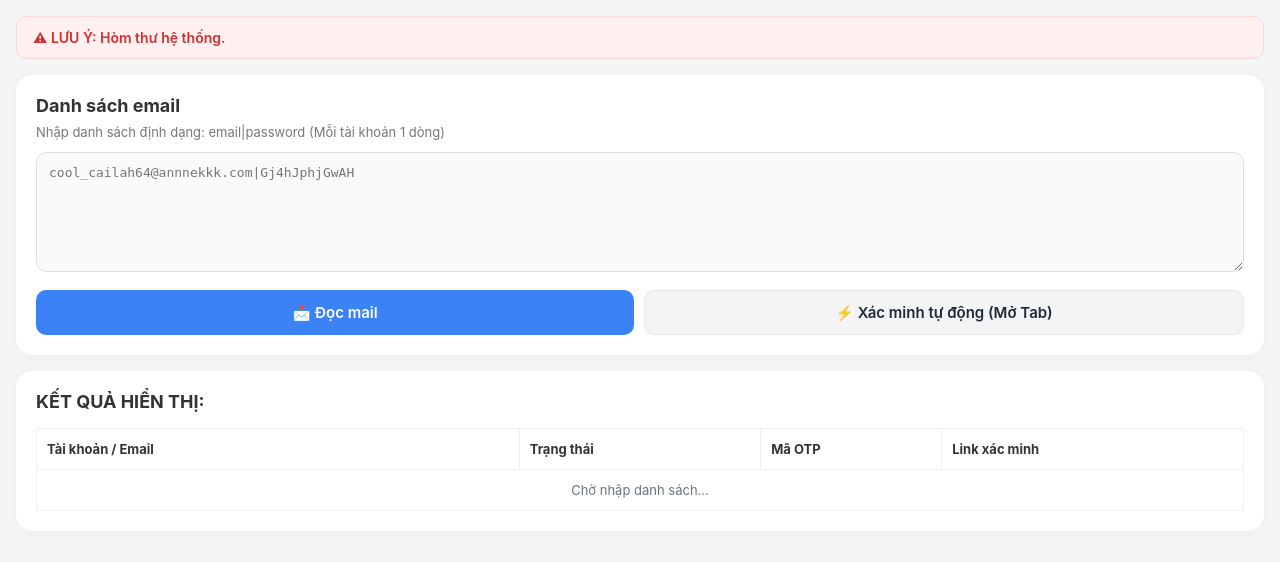
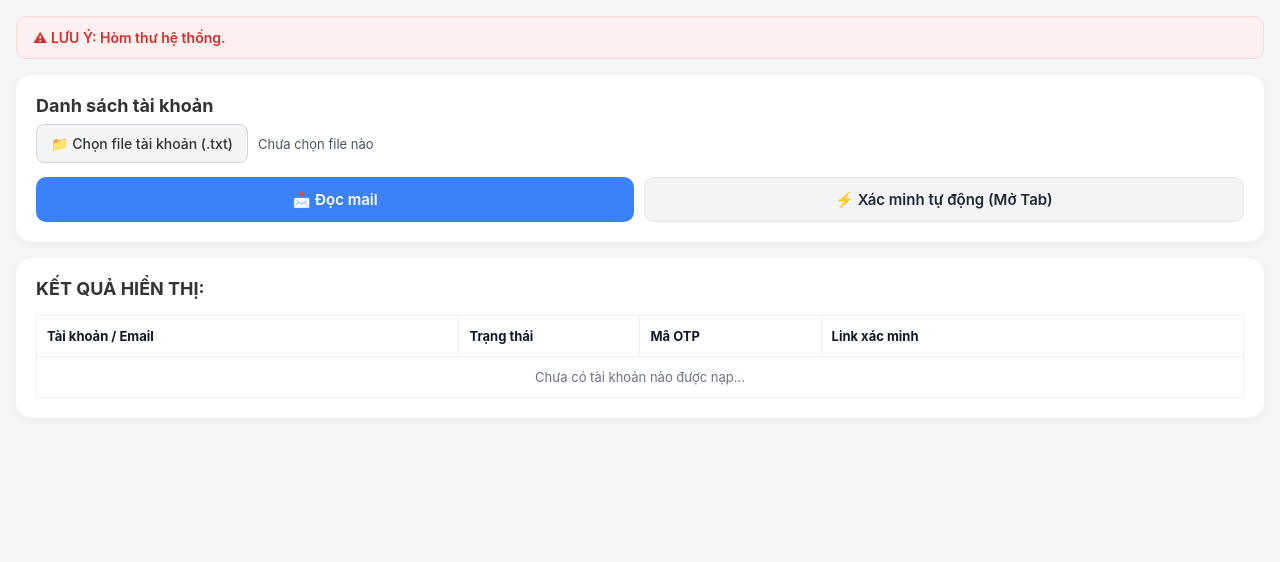
Before and after one commit to quocbaouwu-ux/web_checker, a Flask app: page / in a window 1280 px wide. Shown: the top 562 px of the page. Run offline with Flask 3, Linux system fonts and the light colour scheme.

Commit message:
Update index.html

```diff
--- a/templates/index.html
+++ b/templates/index.html
@@ -5,26 +5,166 @@
     <meta name="viewport" content="width=device-width, initial-scale=1.0">
     <title>Web Checker Mail</title>
     <style>
-        * { box-sizing: border-box; font-family: -apple-system, BlinkMacSystemFont, "Segoe UI", Roboto, sans-serif; }
-        body { background-color: #f4f5f7; margin: 0; padding: 16px; color: #333; }
-        .alert-box { background-color: #fff0f0; border: 1px solid #ffd6d6; color: #d32f2f; padding: 12px 16px; border-radius: 10px; font-size: 14px; font-weight: 600; margin-bottom: 16px; }
-        .card { background: #ffffff; border-radius: 16px; padding: 20px; margin-bottom: 16px; box-shadow: 0 2px 8px rgba(0,0,0,0.04); }
-        .card h3 { margin-top: 0; margin-bottom: 8px; font-size: 18px; font-weight: 700; }
-        .card p.sub-text { color: #777; font-size: 13px; margin-top: 0; margin-bottom: 12px; }
-        textarea { width: 100%; height: 120px; border: 1px solid #e0e0e0; border-radius: 10px; padding: 12px; font-family: monospace; font-size: 13px; outline: none; resize: vertical; background-color: #fafafa; }
-        .btn-group { display: flex; gap: 10px; margin-top: 14px; }
-        .btn { flex: 1; padding: 12px 16px; border: none; border-radius: 10px; font-size: 15px; font-weight: 600; cursor: pointer; display: flex; align-items: center; justify-content: center; gap: 6px; transition: all 0.2s; }
-        .btn-read { background-color: #3b82f6; color: #ffffff; }
-        .btn-auto { background-color: #f3f4f6; color: #1f2937; border: 1px solid #e5e7eb; }
-        .btn:disabled { opacity: 0.6; cursor: not-allowed; }
-        .table-container { overflow-x: auto; }
-        table { width: 100%; border-collapse: collapse; margin-top: 8px; }
-        th, td { border: 1px solid #f0f0f0; padding: 12px 10px; text-align: left; font-size: 13px; word-break: break-all; }
-        th { background-color: #ffffff; font-weight: 700; }
-        .badge-success { color: #16a34a; font-weight: 700; }
-        .badge-error { color: #dc2626; font-weight: 700; }
-        a.link-btn { color: #2563eb; text-decoration: underline; }
-        .text-muted { color: #6b7280; }
+        * {
+            box-sizing: border-box;
+            font-family: -apple-system, BlinkMacSystemFont, "Segoe UI", Roboto, Helvetica, Arial, sans-serif;
+        }
+
+        body {
+            background-color: #f4f5f7;
+            margin: 0;
+            padding: 16px;
+            color: #333;
+        }
+
+        .alert-box {
+            background-color: #fff0f0;
+            border: 1px solid #ffd6d6;
+            color: #d32f2f;
+            padding: 12px 16px;
+            border-radius: 10px;
+            font-size: 14px;
+            font-weight: 600;
+            margin-bottom: 16px;
+            display: flex;
+            align-items: center;
+            gap: 6px;
+        }
+
+        .card {
+            background: #ffffff;
+            border-radius: 16px;
+            padding: 20px;
+            margin-bottom: 16px;
+            box-shadow: 0 2px 8px rgba(0, 0, 0, 0.04);
+        }
+
+        .card h3 {
+            margin-top: 0;
+            margin-bottom: 8px;
+            font-size: 18px;
+            font-weight: 700;
+        }
+
+        .file-upload-box {
+            display: flex;
+            align-items: center;
+            gap: 10px;
+            margin-bottom: 14px;
+        }
+
+        .file-input-label {
+            background-color: #f3f4f6;
+            border: 1px solid #d1d5db;
+            padding: 10px 14px;
+            border-radius: 8px;
+            cursor: pointer;
+            font-size: 14px;
+            font-weight: 500;
+        }
+
+        .file-input-label:hover {
+            background-color: #e5e7eb;
+        }
+
+        .file-name-info {
+            font-size: 13px;
+            color: #4b5563;
+        }
+
+        .btn-group {
+            display: flex;
+            gap: 10px;
+            margin-top: 10px;
+        }
+
+        .btn {
+            flex: 1;
+            padding: 12px 16px;
+            border: none;
+            border-radius: 10px;
+            font-size: 15px;
+            font-weight: 600;
+            cursor: pointer;
+            display: flex;
+            align-items: center;
+            justify-content: center;
+            gap: 6px;
+            transition: all 0.2s ease;
+        }
+
+        .btn-read {
+            background-color: #3b82f6;
+            color: #ffffff;
+        }
+
+        .btn-read:hover {
+            background-color: #2563eb;
+        }
+
+        .btn-auto {
+            background-color: #f3f4f6;
+            color: #1f2937;
+            border: 1px solid #e5e7eb;
+        }
+
+        .btn-auto:hover {
+            background-color: #e5e7eb;
+        }
+
+        .btn:disabled {
+            opacity: 0.6;
+            cursor: not-allowed;
+        }
+
+        .table-container {
+            overflow-x: auto;
+        }
+
+        table {
+            width: 100%;
+            border-collapse: collapse;
+            margin-top: 8px;
+        }
+
+        th, td {
+            border: 1px solid #f0f0f0;
+            padding: 12px 10px;
+            text-align: left;
+            font-size: 13px;
+            vertical-align: middle;
+            word-break: break-all;
+        }
+
+        th {
+            background-color: #ffffff;
+            font-weight: 700;
+            color: #111827;
+        }
+
+        .badge-success {
+            color: #16a34a;
+            font-weight: 700;
+        }
+
+        .badge-error {
+            color: #dc2626;
+            font-weight: 700;
+        }
+
+        a.link-btn {
+            color: #2563eb;
+            text-decoration: underline;
+        }
+
+        .text-muted {
+            color: #6b7280;
+        }
+
+        .status-error-text {
+            color: #dc2626;
+            font-size: 12px;
+        }
     </style>
 </head>
 <body>
@@ -34,10 +174,13 @@
     </div>
 
     <div class="card">
-        <h3>Danh sách email</h3>
-        <p class="sub-text">Nhập danh sách định dạng: <code>email|password</code> (Mỗi tài khoản 1 dòng)</p>
+        <h3>Danh sách tài khoản</h3>
 
-        <textarea id="emailInput" placeholder="cool_cailah64@annnekkk.com|Gj4hJphjGwAH"></textarea>
+        <div class="file-upload-box">
+            <label class="file-input-label" for="fileInput">📁 Chọn file tài khoản (.txt)</label>
+            <input type="file" id="fileInput" accept=".txt,.csv" style="display: none;" onchange="handleFileSelect(event)">
+            <span class="file-name-info" id="fileNameInfo">Chưa chọn file nào</span>
+        </div>
 
         <div class="btn-group">
             <button class="btn btn-read" id="btnRead" onclick="processVerify(false)">
@@ -55,15 +198,15 @@
             <table>
                 <thead>
                     <tr>
-                        <th style="width: 40%;">Tài khoản / Email</th>
-                        <th style="width: 20%;">Trạng thái</th>
+                        <th style="width: 35%;">Tài khoản / Email</th>
+                        <th style="width: 15%;">Trạng thái</th>
                         <th style="width: 15%;">Mã OTP</th>
-                        <th style="width: 25%;">Link xác minh</th>
+                        <th style="width: 35%;">Link xác minh</th>
                     </tr>
                 </thead>
                 <tbody id="resultBody">
                     <tr>
-                        <td colspan="4" style="text-align: center;" class="text-muted">Chờ nhập danh sách...</td>
+                        <td colspan="4" style="text-align: center;" class="text-muted">Chưa có tài khoản nào được nạp...</td>
                     </tr>
                 </tbody>
             </table>
@@ -71,23 +214,62 @@
     </div>
 
     <script>
+        let loadedAccounts = [];
+
+        function handleFileSelect(event) {
+            const file = event.target.files[0];
+            if (!file) return;
+
+            document.getElementById('fileNameInfo').innerText = file.name;
+
+            const reader = new FileReader();
+            reader.onload = function(e) {
+                const text = e.target.result;
+                loadedAccounts = text.split('\n').map(l => l.trim()).filter(l => l.length > 0);
+
+                // Hiển thị ngay danh sách email vừa nạp vào bảng bên dưới
+                renderInitialTable(loadedAccounts);
+            };
+            reader.readAsText(file);
+        }
+
+        function renderInitialTable(accounts) {
+            const tbody = document.getElementById('resultBody');
+            tbody.innerHTML = '';
+
+            if (accounts.length === 0) {
+                tbody.innerHTML = `<tr><td colspan="4" style="text-align: center;" class="text-muted">File rỗng hoặc không đúng định dạng!</td></tr>`;
+                return;
+            }
+
+            accounts.forEach(line => {
+                const parts = line.split('|');
+                const email = parts[0] ? parts[0].trim() : line;
+
+                const tr = document.createElement('tr');
+                tr.innerHTML = `
+                    <td>${email}</td>
+                    <td><span class="text-muted">Chờ xử lý</span></td>
+                    <td><span class="text-muted">N/A</span></td>
+                    <td><span class="text-muted">Sẵn sàng</span></td>
+                `;
+                tbody.appendChild(tr);
+            });
+        }
+
         async function processVerify(isOpenTabs) {
             const btnRead = document.getElementById('btnRead');
             const btnAuto = document.getElementById('btnAuto');
-            const input = document.getElementById('emailInput').value.trim();
             const tbody = document.getElementById('resultBody');
 
-            if (!input) {
-                alert("Vui lòng nhập ít nhất 1 tài khoản!");
+            if (loadedAccounts.length === 0) {
+                alert("Vui lòng chọn file chứa danh sách tài khoản trước!");
                 return;
             }
 
-            const lines = input.split('\n').map(l => l.trim()).filter(l => l.length > 0);
-
-            // BÍ QUYẾT: Mở sẵn các tab ngay lập tức TRONG LÚC BẤM NÚT để trình duyệt không chặn Pop-up
             let openedTabs = [];
             if (isOpenTabs) {
-                for (let i = 0; i < lines.length; i++) {
+                for (let i = 0; i < loadedAccounts.length; i++) {
                     let win = window.open('about:blank', '_blank');
                     openedTabs.push(win);
                 }
@@ -95,13 +277,19 @@
 
             btnRead.disabled = true;
             btnAuto.disabled = true;
-            tbody.innerHTML = `<tr><td colspan="4" style="text-align: center;" class="text-muted">Đang quét ${lines.length} tài khoản...</td></tr>`;
+
+            // Cập nhật trạng thái đang quét
+            const rows = tbody.querySelectorAll('tr');
+            rows.forEach(row => {
+                const statusCell = row.children[1];
+                if (statusCell) statusCell.innerHTML = `<span class="text-muted">Đang quét...</span>`;
+            });
 
             try {
                 const response = await fetch('/api/verify', {
                     method: 'POST',
                     headers: { 'Content-Type': 'application/json' },
-                    body: JSON.stringify({ accounts: lines })
+                    body: JSON.stringify({ accounts: loadedAccounts })
                 });
 
                 const data = await response.json();
@@ -115,22 +303,22 @@
                         if (isOpenTabs) {
                             if (openedTabs[index]) {
                                 if (item.link) {
-                                    // Chuyển hướng tab trống đến Link xác minh thực tế
                                     openedTabs[index].location.href = item.link;
-                                    tabStatus = " (Đã mở tab)";
+                                    tabStatus = " <span class='text-muted'>(Đã mở tab)</span>";
                                 } else {
-                                    // Đóng tab nếu không có link xác minh
                                     openedTabs[index].close();
-                                    tabStatus = " (Không có link)";
+                                    tabStatus = " <span class='text-muted'>(Không có link)</span>";
                                 }
                             } else {
-                                tabStatus = " (Bị trình duyệt chặn)";
+                                tabStatus = " <span class='status-error-text'>(Bị trình duyệt chặn Pop-up)</span>";
                             }
                         }
 
                         let linkHtml = `<span class="text-muted">${item.link_status || 'Chưa thấy yêu cầu đăng nhập'}</span>`;
                         if (item.link) {
-                            linkHtml = `<a href="${item.link}" target="_blank" class="link-btn">Link</a>${tabStatus}`;
+                            linkHtml = `<a href="${item.link}" target="_blank" rel="noopener noreferrer" class="link-btn">Link</a>${tabStatus}`;
+                        } else if (item.link_status && item.status === 'Thất bại') {
+                            linkHtml = `<span class="status-error-text">${item.link_status}</span>`;
                         }
 
                         tr.innerHTML = `
@@ -143,12 +331,12 @@
                     });
                 } else {
                     openedTabs.forEach(t => t && t.close());
-                    tbody.innerHTML = `<tr><td colspan="4" style="text-align: center; color: #dc2626;">Không nhận được dữ liệu từ Server!</td></tr>`;
+                    tbody.innerHTML = `<tr><td colspan="4" style="text-align: center;" class="status-error-text">Không nhận được dữ liệu phản hồi!</td></tr>`;
                 }
 
             } catch (err) {
                 openedTabs.forEach(t => t && t.close());
-                tbody.innerHTML = `<tr><td colspan="4" style="text-align: center; color: #dc2626;">Lỗi kết nối Server!</td></tr>`;
+                tbody.innerHTML = `<tr><td colspan="4" style="text-align: center;" class="status-error-text">Lỗi kết nối Server!</td></tr>`;
             } finally {
                 btnRead.disabled = false;
                 btnAuto.disabled = false;
```
